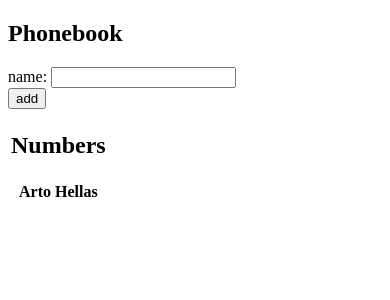
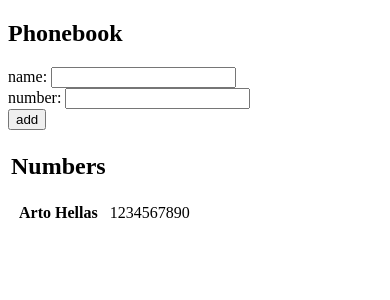
Before and after one commit to harryfielding/fullstackopen, a React (Create React App) app in the folder part2/phonebook/: page / in a window 390 px wide. Shown: the top 300 px of the page. Built offline with nearby package versions, Linux system fonts and the light colour scheme.

Commit message:
Added an input box for phone number, 2.8 complete

```diff
--- a/part2/phonebook/src/App.js
+++ b/part2/phonebook/src/App.js
@@ -2,16 +2,20 @@
 
 const App = () => {
   const [persons, setPersons] = useState([
-    { name: 'Arto Hellas' }
+    { name: 'Arto Hellas',
+      number: '1234567890' }
   ])
   const [newName, setNewName] = useState('')
+  const [newNumber, setNewNumber] = useState('')
 
 const nameChanged = (event) => setNewName(event.target.value)
+const numberChanged = (event) => setNewNumber(event.target.value)
 
-const addName = (event) => {
+const addPerson = (event) => {
   event.preventDefault()
   const personObject = {
-    name: newName
+    name: newName,
+    number: newNumber
   }
   if (persons.some((a) => a.name === personObject.name)) {
     alert(`${newName} is already in the phonebook`)
@@ -23,9 +27,12 @@
   return (
     <div>
       <h2>Phonebook</h2>
-      <form onSubmit={addName}>
+      <form onSubmit={addPerson}>
         <div>
           name: <input onChange={nameChanged} />
+        </div>
+        <div>
+          number: <input onChange={numberChanged}/>
         </div>
         <div>
           <button type="submit">add</button>
@@ -34,7 +41,7 @@
       <table>
         <thead><tr><th><h2>Numbers</h2></th></tr></thead>
         <tbody>
-          {persons.map((person) => <tr key={person.name}><th>{person.name}</th></tr>)}
+          {persons.map((person) => <tr key={person.name}><th>{person.name}</th><td>{person.number}</td></tr>)}
         </tbody>
       </table>
     </div>
```
